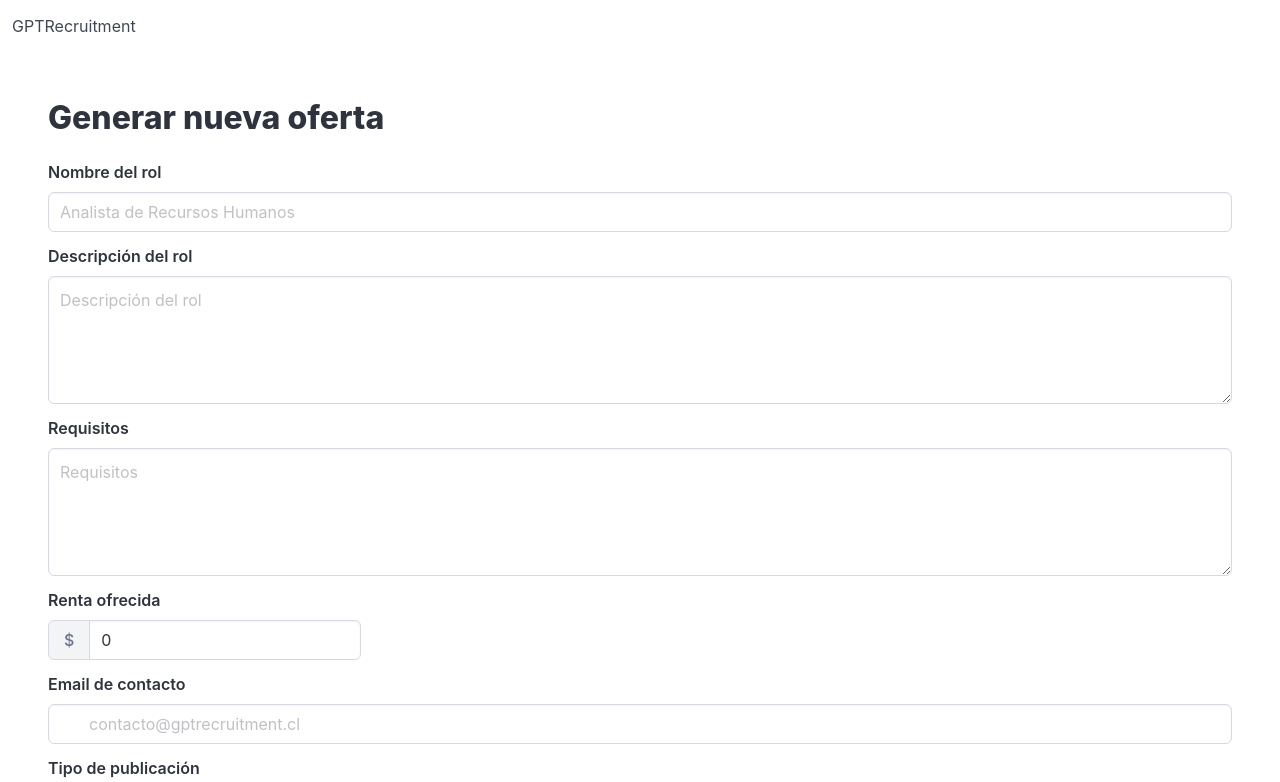
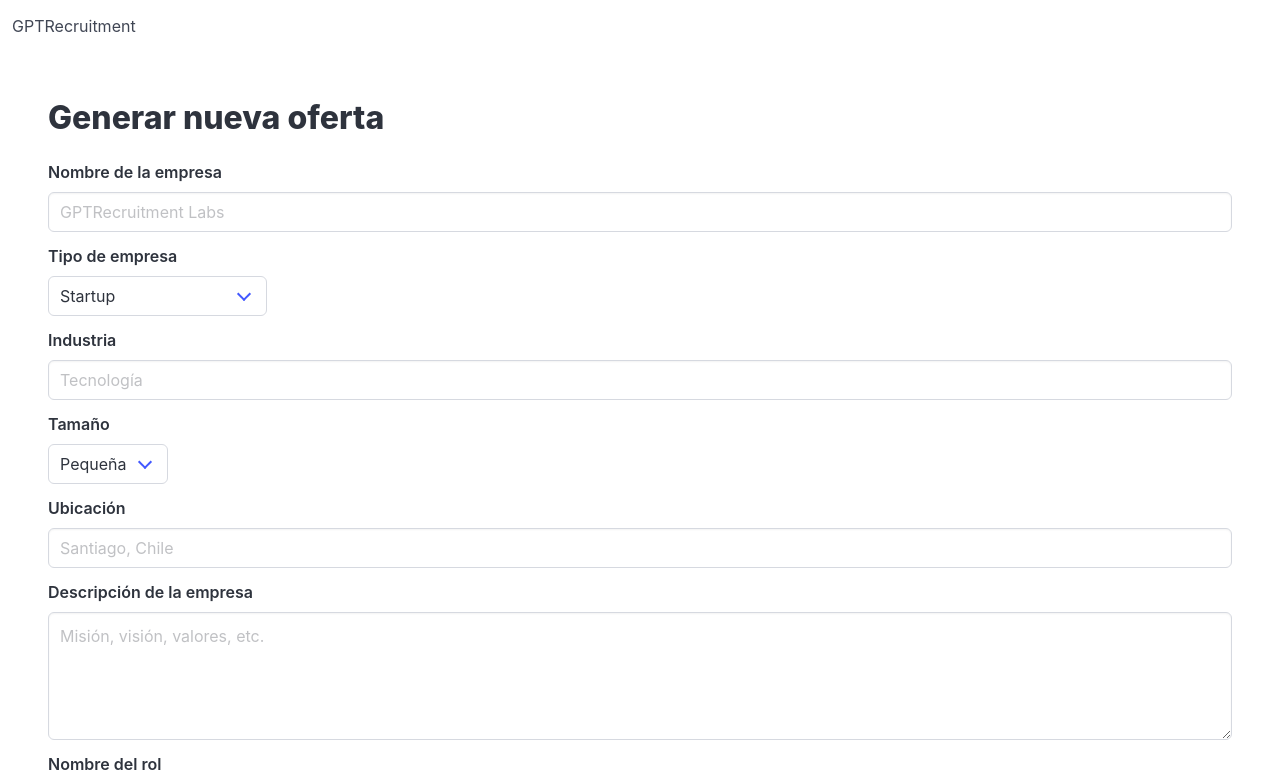
Before and after one commit to jplazam/gptrecruitment, a React (Create React App) app: page /generar-oferta in a window 1280 px wide. Shown: the top 782 px of the page. Built offline with nearby package versions, Linux system fonts and the light colour scheme.

Commit message:
add company attributes to form

```diff
--- a/src/Views/GenerateOfferPage.js
+++ b/src/Views/GenerateOfferPage.js
@@ -9,8 +9,15 @@ function GenerateOfferPage() {
     requirements: '',
     rent: 0,
     mail: '',
-    type: 'Publicación LinkedIn'
+    type: 'Publicación LinkedIn',
+    company: '',
+    companyType: 'Startup',
+    industry: '',
+    companySize: 'Pequeña',
+    location: '',
+    companyDescription: ''
   });
+  const [loading, setLoading] = useState(false);
 
   const navigate = useNavigate();
 
@@ -25,13 +32,21 @@ function GenerateOfferPage() {
   const handleSubmit = async (e) => {
     e.preventDefault();
 
+    setLoading(true);
+
     const jsonOffer = {
       role: offerData.role,
       description: offerData.description,
       requirements: offerData.requirements,
       rent: offerData.rent,
       mail: offerData.mail,
-      type: offerData.type
+      type: offerData.type,
+      company: offerData.company,
+      companyType: offerData.companyType,
+      industry: offerData.industry,
+      companySize: offerData.companySize,
+      location: offerData.location,
+      companyDescription: offerData.companyDescription
     };
 
     try {
@@ -44,6 +59,7 @@ function GenerateOfferPage() {
       });
 
       if (!response.ok) {
+        console.log(response);
         throw new Error('Error al generar oferta');
       }
 
@@ -54,6 +70,8 @@ function GenerateOfferPage() {
     } catch (error) {
       console.error('Error:', error);
       alert('Hubo un problema al generar la oferta');
+    } finally {
+      setLoading(false);
     }
   }
 
@@ -61,13 +79,100 @@ function GenerateOfferPage() {
     <div>
       <nav className="navbar">
         <div className="navbar-brand">
-          <a className="navbar-item">GPTRecruitment</a>
+          <a className="navbar-item" href='/'>GPTRecruitment</a>
         </div>
       </nav>
 
       <section className="section">
         <h1 className="title">Generar nueva oferta</h1>
         <form onSubmit={handleSubmit}>
+          <div className="field">
+            <label className="label">Nombre de la empresa</label>
+            <div className="control">
+              <input className="input"
+                type="text"
+                placeholder="GPTRecruitment Labs"
+                name="company"
+                value={offerData.company}
+                onChange={handleChange}
+              />
+            </div>
+          </div>
+
+          <div className="field">
+            <label className='label'>Tipo de empresa</label>
+            <div className="control">
+              <div className="select">
+                <select
+                  name="companyType"
+                  value={offerData.companyType}
+                  onChange={handleChange}
+                >
+                  <option>Startup</option>
+                  <option>Corporación</option>
+                  <option>ONG</option>
+                  <option>Empresa familiar</option>
+                  <option>Organismo del Estado</option>
+                </select>
+              </div>
+            </div>
+          </div>
+
+          <div className='field'>
+            <label className='label'>Industria</label>
+            <div className='control'>
+              <input className='input'
+                type='text'
+                placeholder='Tecnología'
+                name='industry'
+                value={offerData.industry}
+                onChange={handleChange}
+              />
+            </div>
+          </div>
+
+          <div className="field">
+            <label className="label">Tamaño</label>
+            <div className="control">
+              <div className="select">
+                <select
+                  name="companySize"
+                  value={offerData.companySize}
+                  onChange={handleChange}
+                >
+                  <option>Pequeña</option>
+                  <option>Mediana</option>
+                  <option>Grande</option>
+                </select>
+              </div>
+            </div>
+          </div>
+
+          <div className="field">
+            <label className="label">Ubicación</label>
+            <div className="control">
+              <input className="input"
+                type="text"
+                placeholder="Santiago, Chile"
+                name="location"
+                value={offerData.location}
+                onChange={handleChange}
+              />
+            </div>
+          </div>
+
+          <div className="field">
+            <label className="label">Descripción de la empresa</label>
+            <div className="control">
+              <textarea className="textarea"
+                placeholder="Misión, visión, valores, etc."
+                name="companyDescription"
+                value={offerData.companyDescription}
+                onChange={handleChange}
+              ></textarea>
+            </div>
+          </div>
+
           <div className="field">
             <label className="label">Nombre del rol</label>
             <div className="control">
@@ -109,7 +214,7 @@ function GenerateOfferPage() {
 
           <div className="field has-addons">
             <p className="control">
-              <a className="button is-static">$</a>
+              <a className="button is-static" href='#1'>$</a>
             </p>
             <p className="control">
               <input className="input"
@@ -155,7 +260,11 @@ function GenerateOfferPage() {
 
           <div className="field">
             <p className="control">
+            {loading ? (
+              <button className="button is-success is-loading">Generar oferta</button>
+            ) :
               <button type="submit" className="button is-success">Generar oferta</button>
+            }
             </p>
           </div>
         </form>
```
